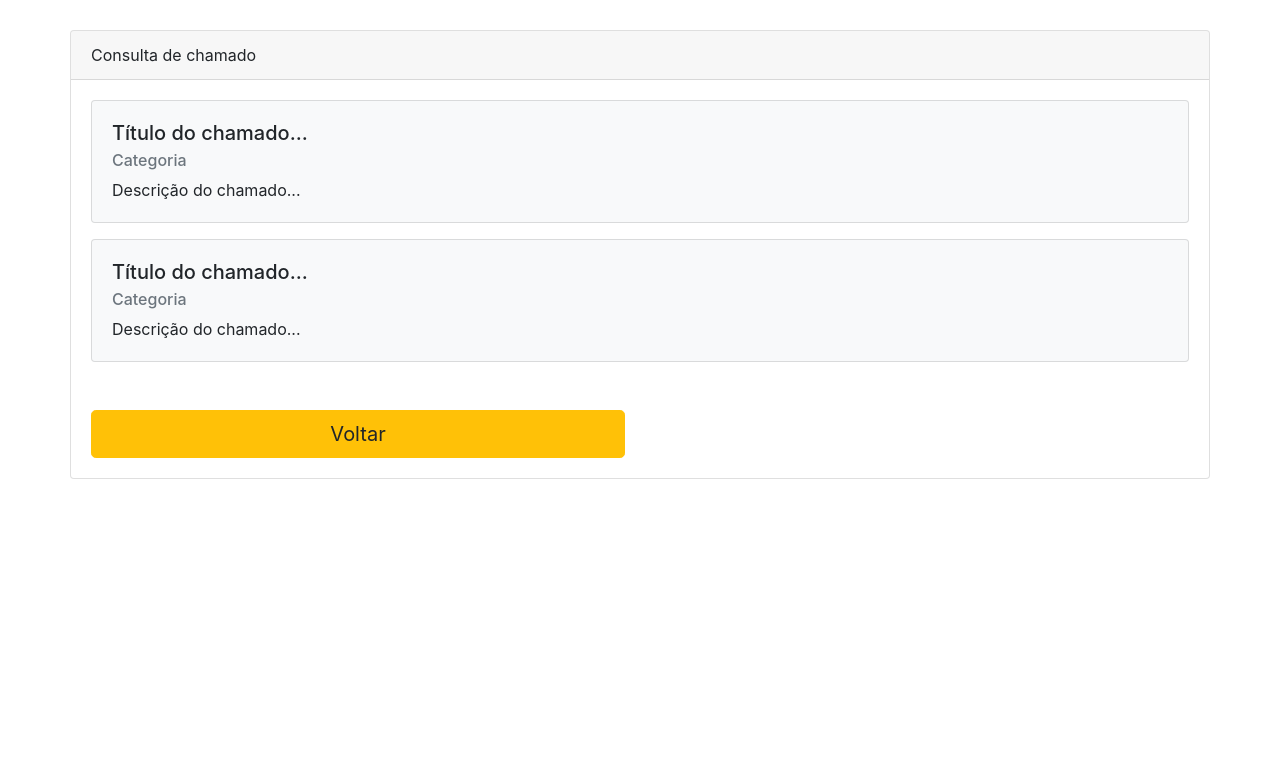
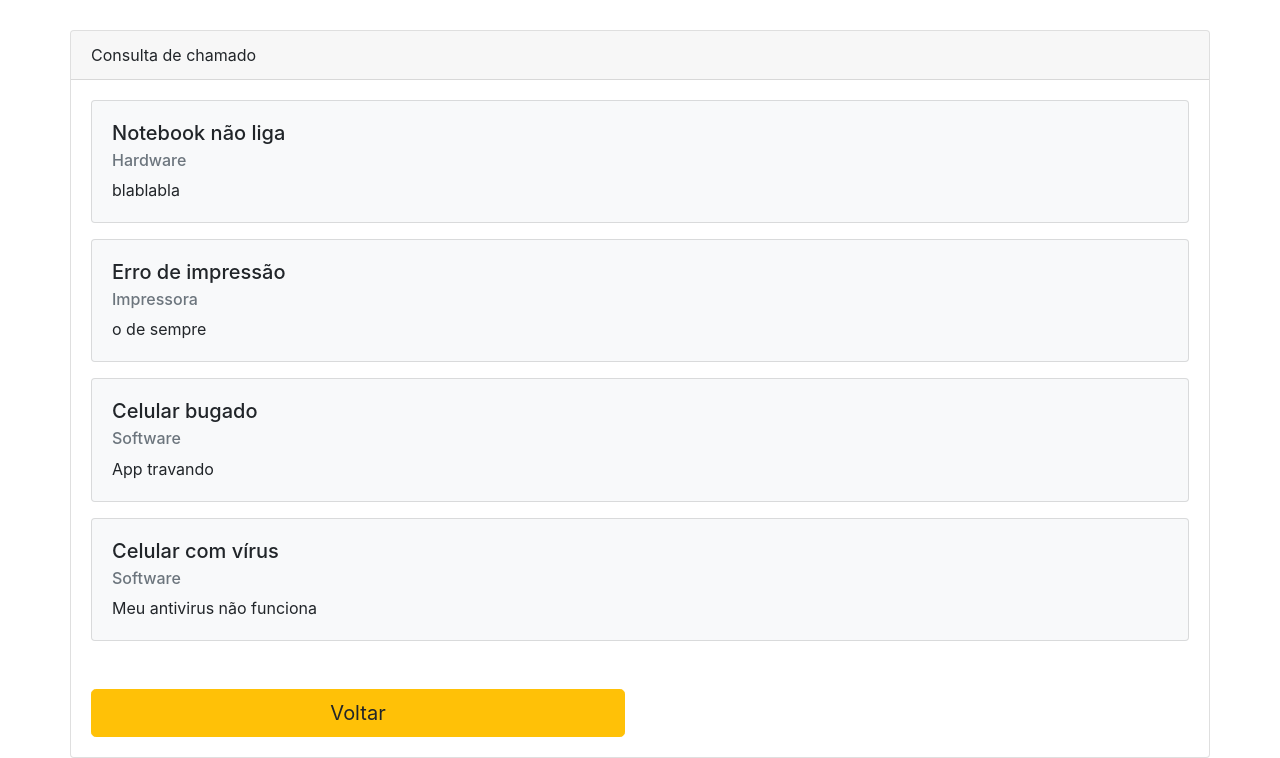
Before and after one commit to higor-xavier/php-projects, a PHP site: page /app-help-desk/consultar_chamado.php in a window 1280 px wide. Shown: the part 56-814 px from the top of the page. Before the commit the page ends 535 px from the top, so only its background shows below. Run offline with PHP 8.4, Linux system fonts and the light colour scheme; the visitor is signed in with stand-in values (Sample User, id 1).

Commit message:
Listing the recorded troubles

```diff
--- a/app-help-desk/arquivo.txt
+++ b/app-help-desk/arquivo.txt
@@ -1,3 +1,4 @@
 Notebook não liga#Hardware#blablabla
 Erro de impressão#Impressora#o de sempre
 Celular bugado#Software#App travando
+Celular com vírus#Software#Meu antivirus não funciona
--- a/app-help-desk/consultar_chamado.php
+++ b/app-help-desk/consultar_chamado.php
@@ -1,8 +1,27 @@
 <?php
 
-    require_once("validador_acesso.php");
+  require_once("validador_acesso.php");
 
- ?>
+?>
+
+<?php
+
+  //chamados
+  $chamados = [];
+
+  $arquivo = fopen('arquivo.txt', 'r');
+
+  //enquanto houver registros a serem recuperados, iterar
+  while (!feof($arquivo)) { //testa pelo fim de um arquivo
+    //linhas
+    $registro = fgets($arquivo);
+    $chamados[] = $registro;
+  }
+
+  //fechar o arquivo aberto
+  fclose($arquivo);
+
+?>
 
 <html>
   <head>
@@ -45,23 +64,32 @@
 
             <div class="card-body">
 
+              <?php
+                //abrindo aqui e fechando lá embaixo para repetir o card e não mesclar o PHP com HTML
+                foreach ($chamados as $chamado) {
+
+              ?>
+
+              <?php
+
+                $chamado_dados = explode('#', $chamado);
+
+                if (count($chamado_dados) < 3) {
+                  continue;
+                }
+
+               ?>
+
               <div class="card mb-3 bg-light">
                 <div class="card-body">
-                  <h5 class="card-title">Título do chamado...</h5>
-                  <h6 class="card-subtitle mb-2 text-muted">Categoria</h6>
-                  <p class="card-text">Descrição do chamado...</p>
-
+                  <h5 class="card-title"><?= $chamado_dados[0] ?></h5>
+                  <h6 class="card-subtitle mb-2 text-muted"><?= $chamado_dados[1] ?></h6>
+                  <p class="card-text"><?= $chamado_dados[2] ?></p>
                 </div>
               </div>
 
-              <div class="card mb-3 bg-light">
-                <div class="card-body">
-                  <h5 class="card-title">Título do chamado...</h5>
-                  <h6 class="card-subtitle mb-2 text-muted">Categoria</h6>
-                  <p class="card-text">Descrição do chamado...</p>
-
-                </div>
-              </div>
+              <?php } //fechando aqui
+               ?>
 
               <div class="row mt-5">
                 <div class="col-6">
```
